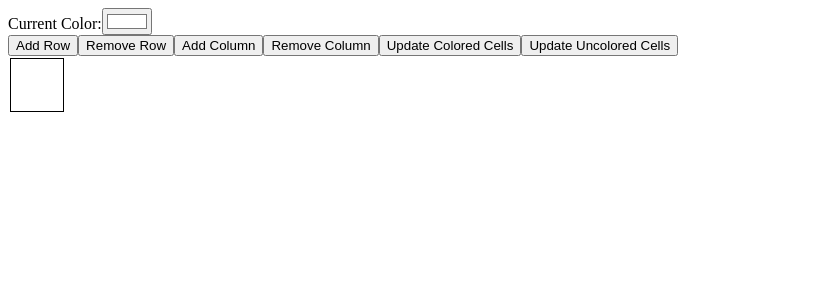
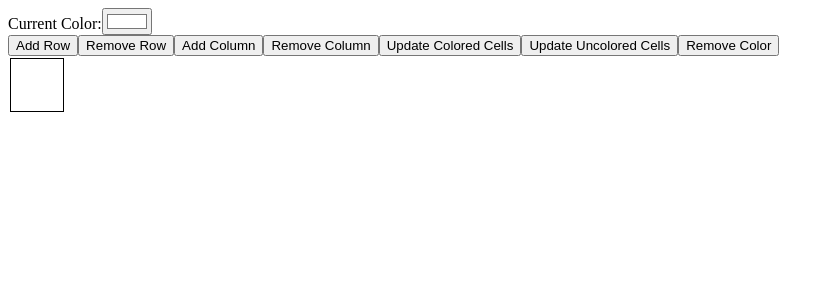
Before and after one commit to aurnabdas/React-Gridmaker, a React (Create React App) app in the folder vy6j3f/src/: page / in a window 1280 px wide. Shown: the top 300 px of the page, without its empty margins (0-834 px from the left). Built offline with nearby package versions, Linux system fonts and the light colour scheme.

Commit message:
fixed issue that removed removeColor

```diff
--- a/vy6j3f/src/App.js
+++ b/vy6j3f/src/App.js
@@ -66,6 +66,19 @@ function Grid() {
    setGrid(updatedGrid);
   }
 
+  const removeColor = () =>{
+    const updatedGrid = [...grid];
+    for(let i = 0; i < updatedGrid.length; i++){
+     for(let j = 0; j < updatedGrid[i].length; j++ ){
+       if(updatedGrid[i][j] != '#ffffff'){
+       updatedGrid[i][j] = '#ffffff';
+       }
+     }
+    }
+
+    setGrid(updatedGrid);
+   };
+
   const updateUncoloredCells = () => {
     const updatedGrid = [...grid];
     for(let i = 0; i < updatedGrid.length; i++){
@@ -77,6 +90,7 @@ function Grid() {
     }
     setGrid(updatedGrid);
    }
+
 
   return (
     <div>
@@ -94,6 +108,7 @@ function Grid() {
       <button onClick={removeColumn}>Remove Column</button>
       <button onClick={updateColoredCells}>Update Colored Cells</button>
       <button onClick={updateUncoloredCells}>Update Uncolored Cells</button>
+      <button onClick={removeColor}>Remove Color</button>
 
       <table>
         <tbody>
```
